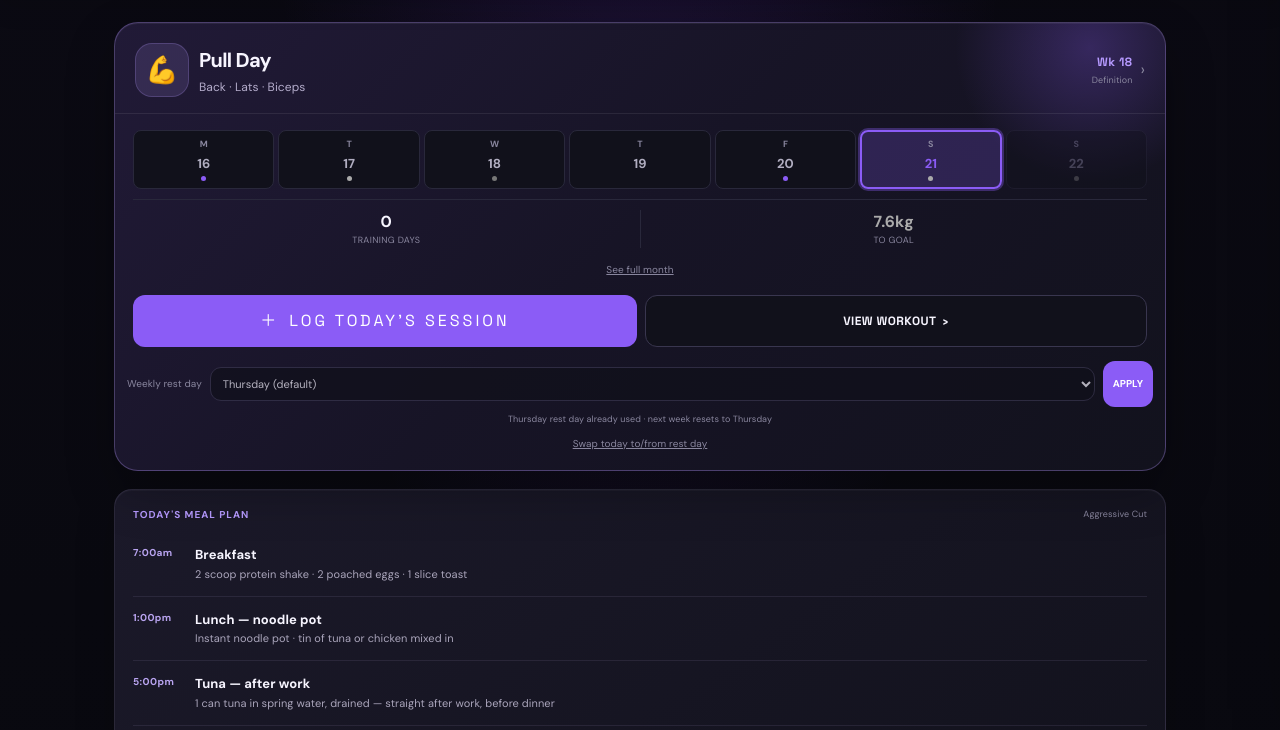
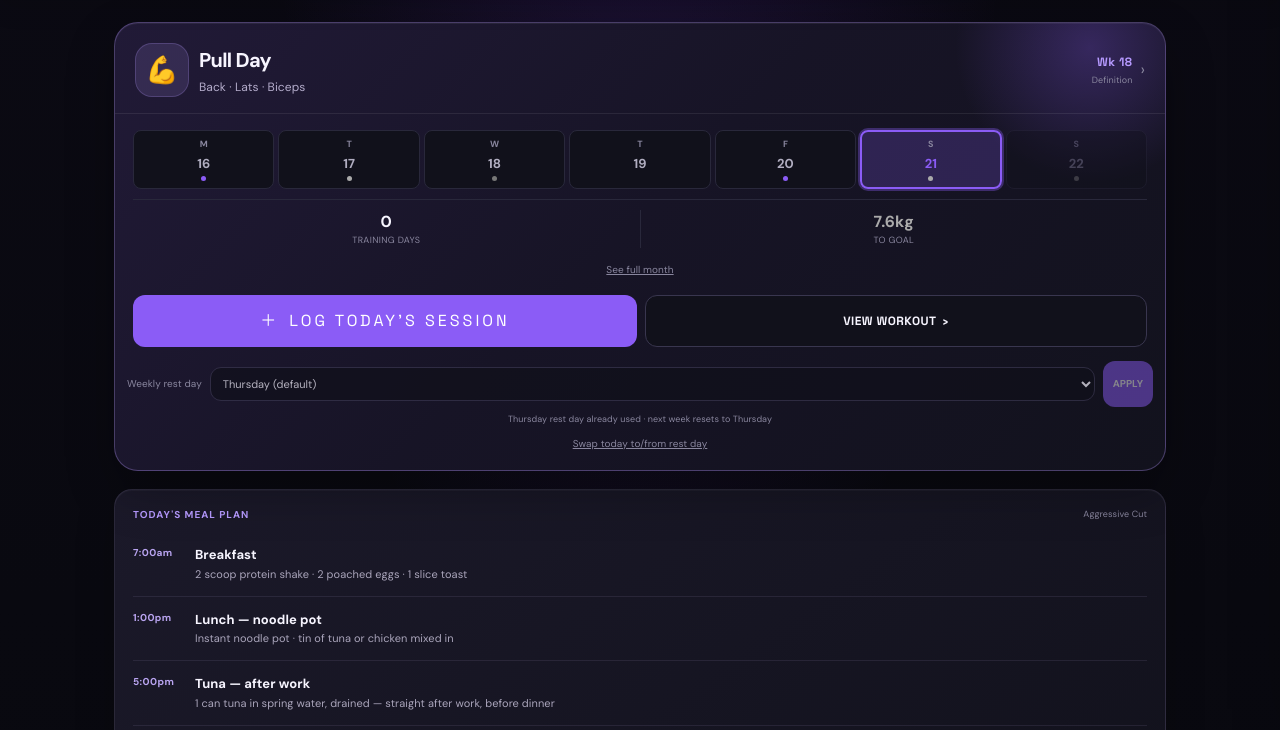
Before and after one commit to kingsleypAI/ApexPhysique-Claude, a plain HTML site: page index.html in a window 1280 px wide. Shown: the part 70-800 px from the top of the page. Drawn offline with Linux system fonts and the light colour scheme.

Commit message:
Disable rest-day controls after weekly rest is used

```diff
--- a/index.html
+++ b/index.html
@@ -102,7 +102,7 @@
         <select id="weeklyRestDaySelect" onfocus="refreshWeeklyRestDayControl()" style="flex:1;min-width:0;padding:8px;background:var(--surface);border:1px solid var(--border2);border-radius:7px;color:var(--white);font-size:11px;">
           <option value="1">Monday</option><option value="2">Tuesday</option><option value="3">Wednesday</option><option value="4" selected>Thursday (default)</option><option value="5">Friday</option><option value="6">Saturday</option><option value="0">Sunday</option>
         </select>
-        <button onclick="moveWorkoutRestDayToWeekday(document.getElementById('weeklyRestDaySelect').value)" style="padding:8px 10px;background:var(--accent);border:0;border-radius:7px;color:#fff;font-size:10px;font-weight:700;white-space:nowrap;">APPLY</button>
+        <button id="weeklyRestDayApply" onclick="moveWorkoutRestDayToWeekday(document.getElementById('weeklyRestDaySelect').value)" style="padding:8px 10px;background:var(--accent);border:0;border-radius:7px;color:#fff;font-size:10px;font-weight:700;white-space:nowrap;">APPLY</button>
       </div>
       <div id="weeklyRestDayStatus" aria-live="polite" style="margin-top:6px;text-align:center;font-size:9px;color:var(--grey);">Thursday is your rest day this week · resets to Thursday next week</div>
       <div style="margin-top:6px;text-align:center;">
```
